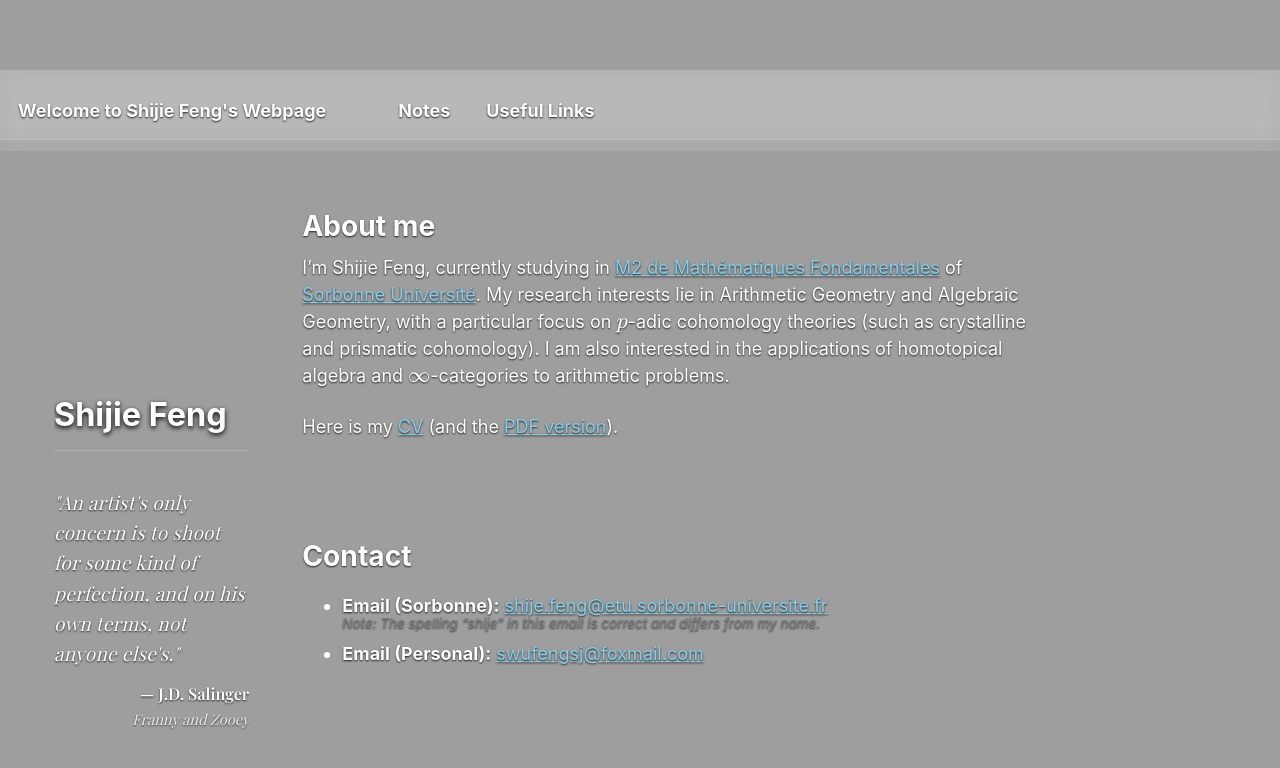
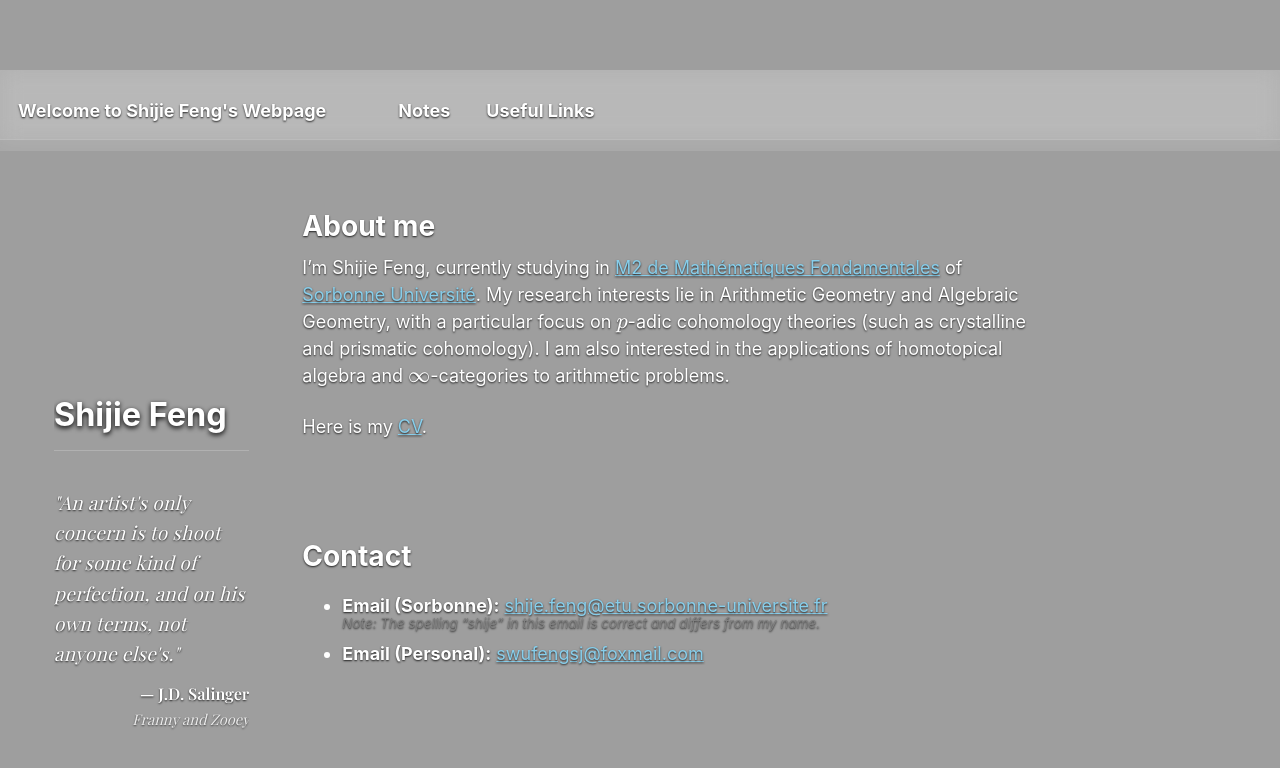
Before and after one commit to SHJFeng/SHJFeng.github.io, a Jekyll site: the page built from _pages/about.md, in a window 1280 px wide and 900 px high. Shown: the top 768 px of the window. Built offline with Jekyll 4.4.1, drawn with Linux system fonts in a browser that asks for light colours; some web fonts are replaced.

Commit message:
只保留pdf的cv about.md

```diff
--- a/_pages/about.md
+++ b/_pages/about.md
@@ -13,7 +13,7 @@ redirect_from:
 
 I'm Shijie Feng, currently studying in [M2 de Mathématiques Fondamentales](https://master-math-fonda.imj-prg.fr/) of [Sorbonne Université](https://www.sorbonne-universite.fr/). My research interests lie in Arithmetic Geometry and Algebraic Geometry, with a particular focus on $p$-adic cohomology theories (such as crystalline and prismatic cohomology). I am also interested in the applications of homotopical algebra and $\infty$-categories to arithmetic problems.
 
-Here is my [CV](/cv/) (and the [PDF version](/files/CV.pdf)).
+Here is my [CV](/files/CV.pdf).
 
 <br>
 <br>
```
